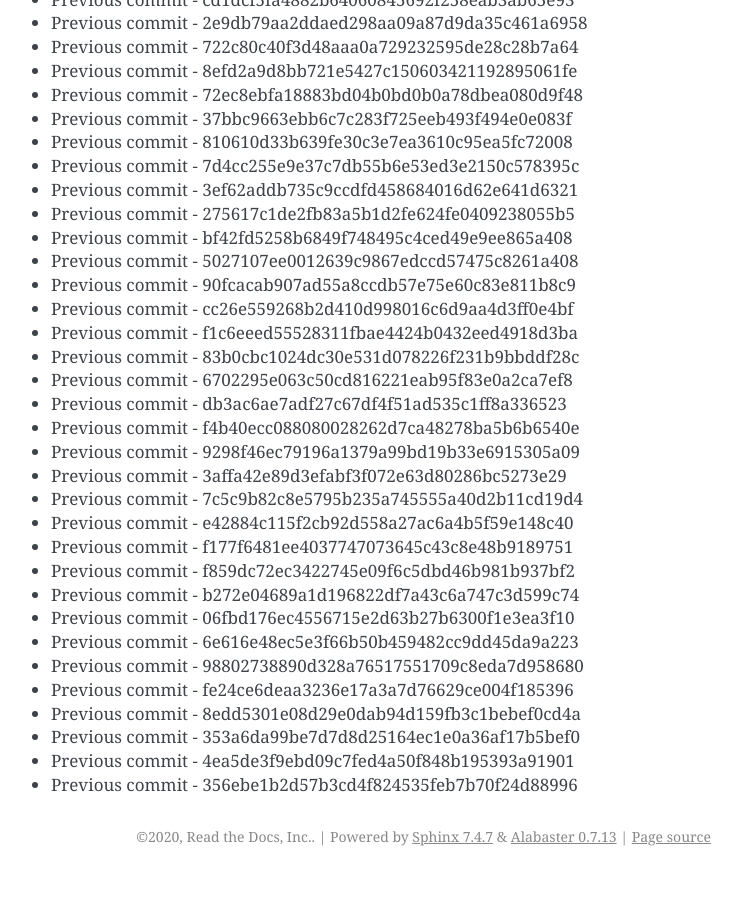
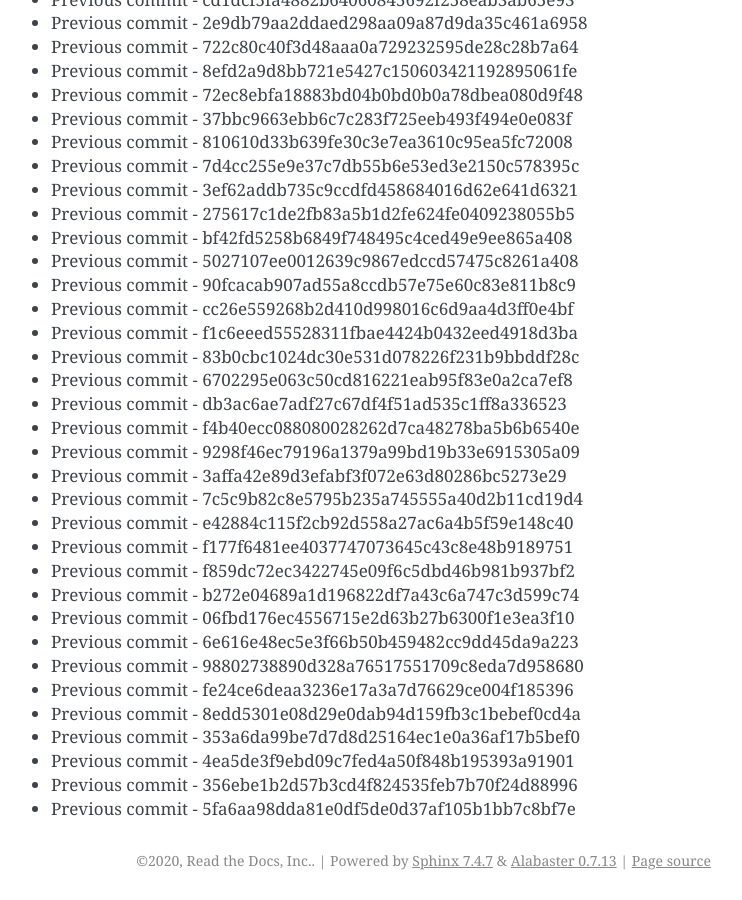
Before and after one commit to readthedocs/rtd-git-stresstest, a Sphinx documentation site: the page built from docs/updates.rst, in a window 1280 px wide and 900 px high, scrolled down 49844 px. Shown: the whole window, without its empty margins (399-1141 px from the left). Built offline with Sphinx 7.4.7, drawn with Linux system fonts in a browser that asks for light colours; before the commit the page ends 50720 px from its top, so only the background shows below that.

Commit message:
Generating commit from previous: 5fa6aa98dda81e0df5de0d37af105b1bb7c8bf7e

```diff
--- a/docs/updates.rst
+++ b/docs/updates.rst
@@ -2126,3 +2126,4 @@ It can be tested for any performance characteristics.
 * Previous commit - 353a6da99be7d7d8d25164ec1e0a36af17b5bef0
 * Previous commit - 4ea5de3f9ebd09c7fed4a50f848b195393a91901
 * Previous commit - 356ebe1b2d57b3cd4f824535feb7b70f24d88996
+* Previous commit - 5fa6aa98dda81e0df5de0d37af105b1bb7c8bf7e
```
